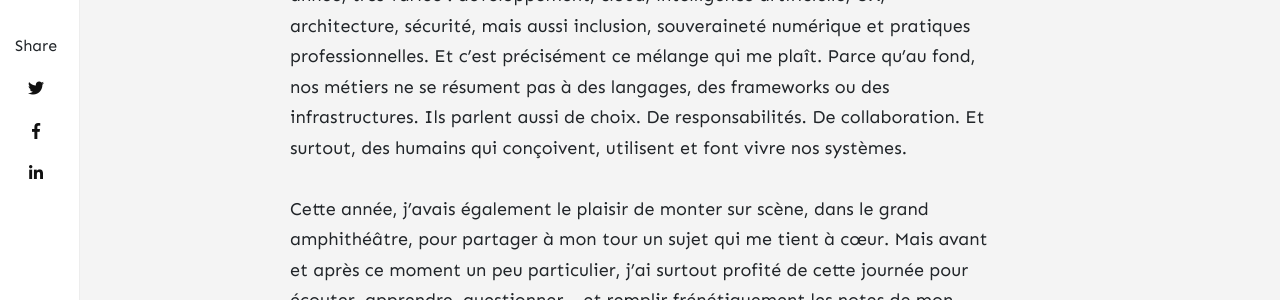
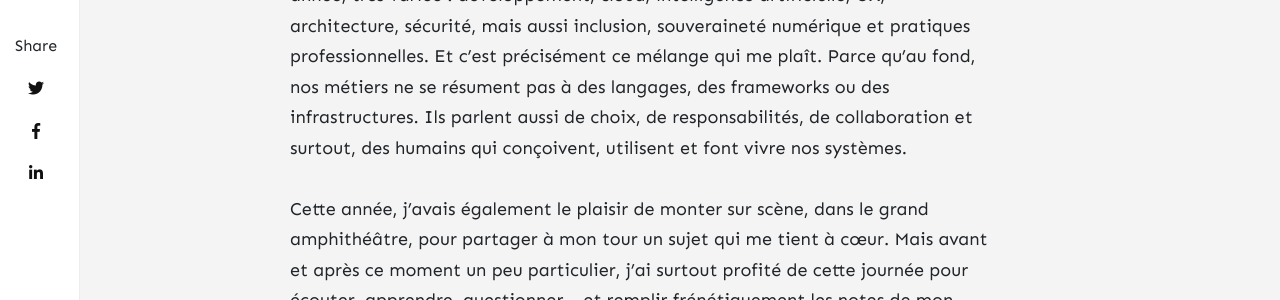
Before and after one commit to klaukf/blog, a Jekyll site: the page built from _posts/2026-10-29-mon-bdxio-2026-a-moi.md, in a window 1280 px wide and 900 px high, scrolled down 748 px. Shown: the part 337-637 px from the top of the window. Built offline with Jekyll 4.4.1, drawn with Linux system fonts in a browser that asks for light colours; nearby versions of some CDN libraries; comment, search, counter and statistics services are not loaded; some of the changed text lies outside the part shown.

Commit message:
correction typo

```diff
--- a/_posts/2026-10-29-mon-bdxio-2026-a-moi.md
+++ b/_posts/2026-10-29-mon-bdxio-2026-a-moi.md
@@ -9,7 +9,7 @@ image: assets/images/BDXIO26/BdxIO2026.png
 
 BDX I/O, c’est une conférence qui se tient cette année sur deux jours.
 Y étant déjà passée en 2022, j’avais hâte d’y revenir. La programmation était, encore cette année, très variée : développement, cloud, intelligence artificielle, UX, architecture, sécurité, mais aussi inclusion, souveraineté numérique et pratiques professionnelles. Et c’est précisément ce mélange qui me plaît.
-Parce qu’au fond, nos métiers ne se résument pas à des langages, des frameworks ou des infrastructures. Ils parlent aussi de choix. De responsabilités. De collaboration. Et surtout, des humains qui conçoivent, utilisent et font vivre nos systèmes.
+Parce qu’au fond, nos métiers ne se résument pas à des langages, des frameworks ou des infrastructures. Ils parlent aussi de choix, de responsabilités, de collaboration et surtout, des humains qui conçoivent, utilisent et font vivre nos systèmes.
 
 Cette année, j’avais également le plaisir de monter sur scène, dans le grand amphithéâtre, pour partager à mon tour un sujet qui me tient à cœur. Mais avant et après ce moment un peu particulier, j’ai surtout profité de cette journée pour écouter, apprendre, questionner… et remplir frénétiquement les notes de mon téléphone !!!
 
```
